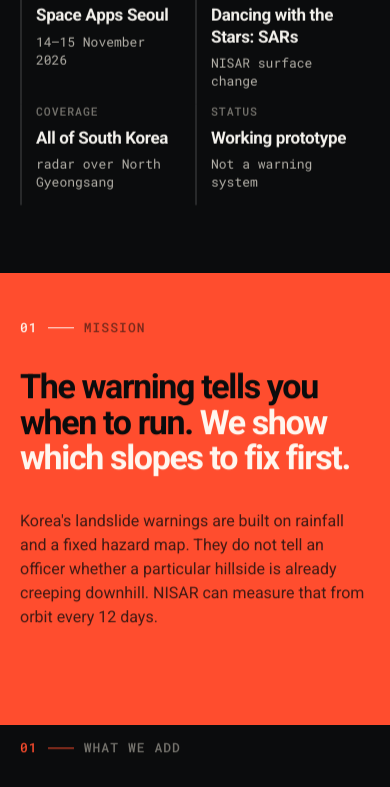
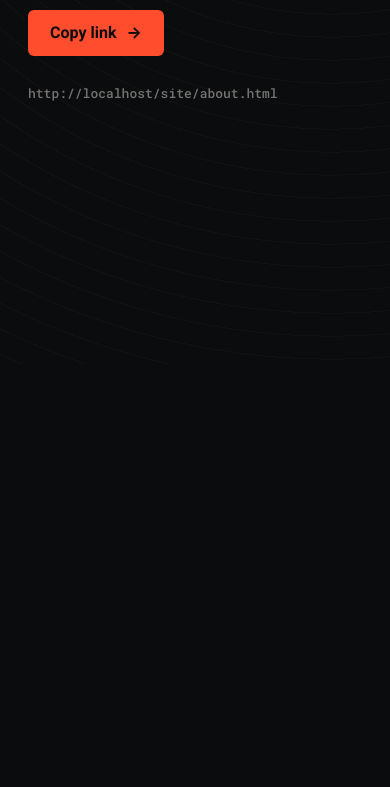
Before and after one commit to 1400130-collab/NASA-HACKATHON-GeoSentry-2026, a plain HTML site: page site/about.html in a window 390 px wide. Shown: the part 480-1267 px from the top of the page. After the commit the page ends 844 px from the top, so only its background shows below. Drawn offline with Linux system fonts and the light colour scheme; animation ran at ten frames a second; a web font is replaced by a local one.

Commit message:
Show an open-on-a-computer screen instead of the site below 900 px wide
Co-Authored-By: Claude Opus 5.5 <noreply@anthropic.com>

```diff
--- a/site/about.html
+++ b/site/about.html
@@ -2,6 +2,7 @@
 <html lang="en">
 <head>
 <meta charset="utf-8">
+<script src="js/gate.js?v=1"></script>
 <meta name="viewport" content="width=device-width, initial-scale=1">
 <title>GeoSentry · about</title>
 <meta name="description" content="Who made GeoSentry, why, who was consulted, the principles it follows, the data it is built on and what is left to do.">
--- /dev/null
+++ b/site/js/gate.js
@@ -0,0 +1,54 @@
+// Big screens only. Below 900 px wide (phones, small windows) every page is hidden behind one screen that says
+// to open GeoSentry on a computer. Loaded first in <head> so the page never flashes. Printing is not affected.
+(() => {
+  const MIN = 900;
+  const css = `
+@media screen and (max-width: ${MIN - 1}px) {
+  html, body { overflow: hidden !important; height: 100% !important; }
+  body > *:not(#gs-gate) { display: none !important; }
+  #gs-gate { display: flex !important; }
+}
+#gs-gate { display: none; position: fixed; inset: 0; z-index: 2147483647; flex-direction: column; justify-content: center;
+  gap: 28px; padding: 32px 28px; background: #0b0c0d; color: #f3f1ec; overflow: hidden;
+  font-family: "Roboto", "Pretendard Variable", Pretendard, -apple-system, BlinkMacSystemFont, "Apple SD Gothic Neo", "Noto Sans KR", sans-serif;
+  -webkit-font-smoothing: antialiased; }
+#gs-gate::before { content: ""; position: absolute; inset: 0; pointer-events: none; opacity: .5;
+  background: radial-gradient(120% 60% at 100% 0%, rgba(255, 77, 46, .28), transparent 60%),
+              repeating-radial-gradient(circle at 85% 15%, transparent 0 22px, rgba(255, 255, 255, .05) 22px 23px); }
+#gs-gate > * { position: relative; }
+#gs-gate .gs-mark { display: flex; align-items: center; gap: 10px; font-size: 18px; font-weight: 700; line-height: 1; letter-spacing: -.01em; }
+#gs-gate .gs-mark img { width: 52px; height: 36px; }
+#gs-gate h1 { margin: 0; font-size: clamp(40px, 12vw, 72px); line-height: .95; font-weight: 800; letter-spacing: -.045em; }
+#gs-gate h1 em { font-style: normal; color: #ff4d2e; }
+#gs-gate .gs-ko { margin: -12px 0 0; font-size: 20px; font-weight: 700; letter-spacing: -.02em; color: rgba(243, 241, 236, .7); }
+#gs-gate .gs-copy { align-self: flex-start; display: inline-flex; align-items: center; gap: 10px; border: 0; border-radius: 6px;
+  padding: 15px 22px; background: #ff4d2e; color: #0b0c0d; font-size: 16px; font-weight: 700; line-height: 1; font-family: inherit; cursor: pointer; }
+#gs-gate .gs-url { font: 500 13px/1.4 "Roboto Mono", ui-monospace, Menlo, monospace; color: rgba(243, 241, 236, .45); word-break: break-all; }
+@media print { #gs-gate { display: none !important; } }`;
+  const style = document.createElement('style');
+  style.id = 'gs-gate-style';
+  style.textContent = css;
+  document.head.appendChild(style);
+
+  const build = () => {
+    if (document.getElementById('gs-gate')) return;
+    const url = location.origin + location.pathname;
+    const gate = document.createElement('div');
+    gate.id = 'gs-gate';
+    gate.setAttribute('role', 'alert');
+    gate.innerHTML = `
+      <div class="gs-mark"><img src="img/geosentry-logo.svg?v=2" alt=""><span>GeoSentry</span></div>
+      <h1>Open this on a <em>computer.</em></h1>
+      <p class="gs-ko">컴퓨터에서 열어 주세요.</p>
+      <button class="gs-copy" type="button">Copy link <span aria-hidden="true">→</span></button>
+      <div class="gs-url"></div>`;
+    gate.querySelector('.gs-url').textContent = url;
+    const btn = gate.querySelector('.gs-copy');
+    btn.addEventListener('click', async () => {
+      try { await navigator.clipboard.writeText(url); btn.firstChild.textContent = 'Copied '; }
+      catch { if (navigator.share) navigator.share({ url }).catch(() => {}); }
+    });
+    document.body.appendChild(gate);
+  };
+  if (document.body) build(); else document.addEventListener('DOMContentLoaded', build);
+})();
```
Also changed, not shown: site/drone.html (+1 -0 lines), site/form.html (+1 -0 lines), site/history.html (+1 -0 lines), site/index.html (+1 -0 lines), site/map.html (+1 -0 lines), site/method.html (+1 -0 lines), site/results.html (+1 -0 lines), site/review.html (+1 -0 lines), site/sheet.html (+1 -0 lines).
